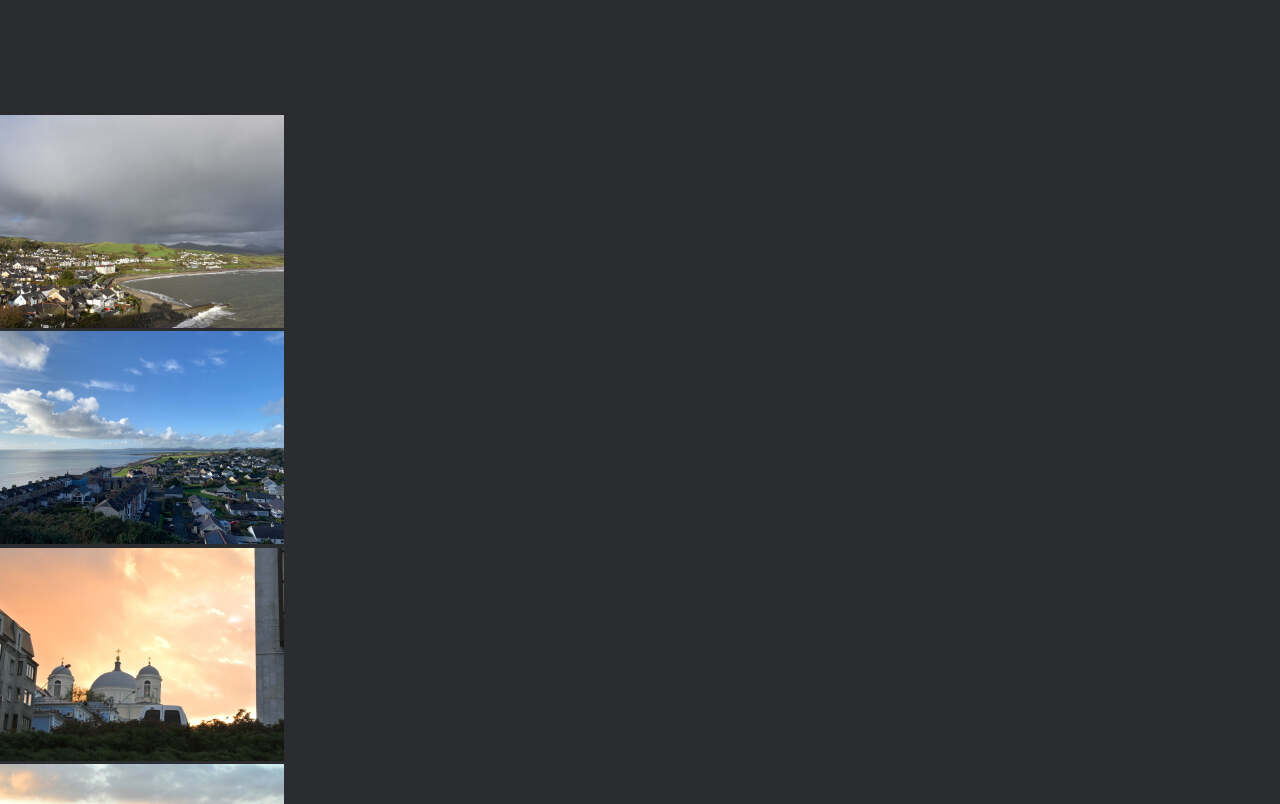
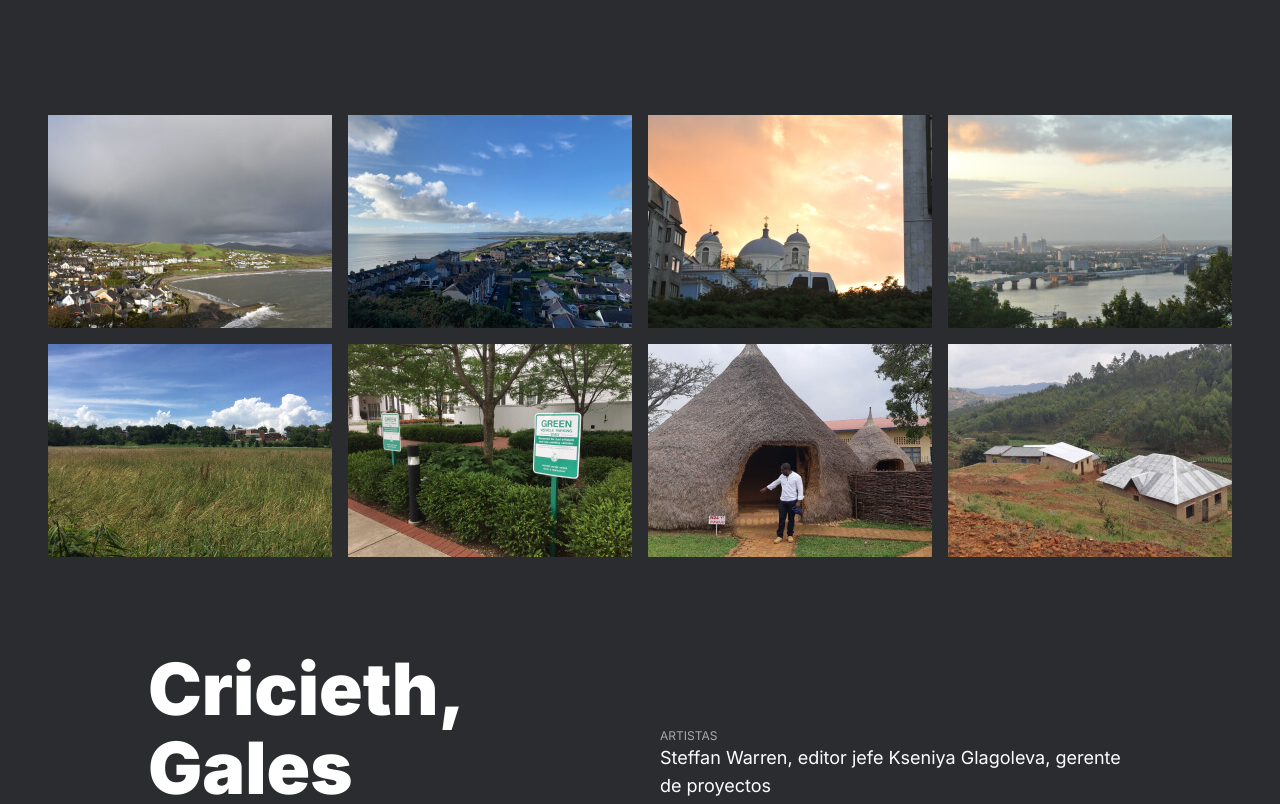
Before and after one commit to EnriqueTT/web_project_homeland, a plain HTML site: page index.html in a window 1280 px wide. Shown: the part 2032-2836 px from the top of the page. Drawn offline with Linux system fonts and the light colour scheme.

Commit message:
Correcciones de la plataforma

```diff
--- a/pages/index.css
+++ b/pages/index.css
@@ -5,5 +5,7 @@
 @import url("../blocks/lead.css");
 @import url("../blocks/intro.css");
 @import url("../blocks/photo-grid.css");
+@import url("../blocks/grid-container.css");
 @import url("../blocks/places.css");
+@import url("../blocks/place.css");
 @import url("../blocks/footer.css");
```
